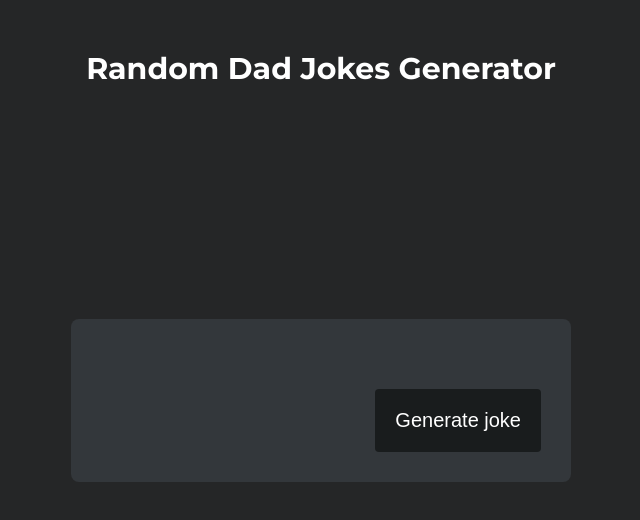
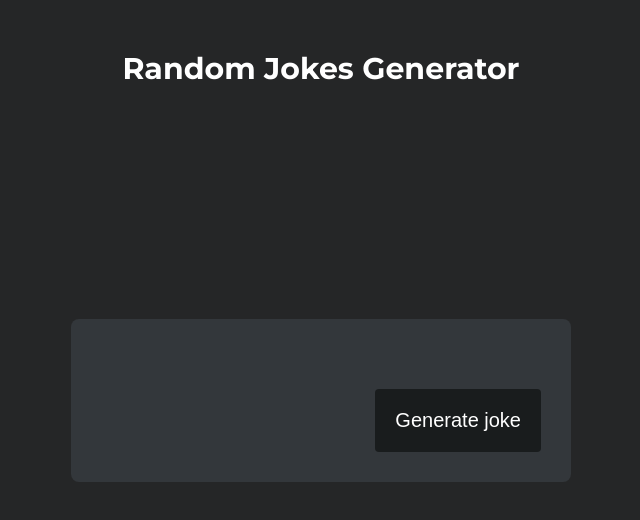
Before and after one commit to andreassenmarvin/Random-jokes-generator, a plain HTML site: page index.html in a window 1280 px wide. Shown: the whole page, without its empty margins (319-959 px from the left). Drawn offline with Linux system fonts and the light colour scheme; no server answers.

Commit message:
Initial commit

```diff
--- a/index.html
+++ b/index.html
@@ -12,7 +12,7 @@
 
 <body>
   <section>
-    <h1 class="title">Random Dad Jokes Generator</h1>
+    <h1 class="title">Random Jokes Generator</h1>
     <div class="container">
       <div class="joke">
         <p></p>
```
